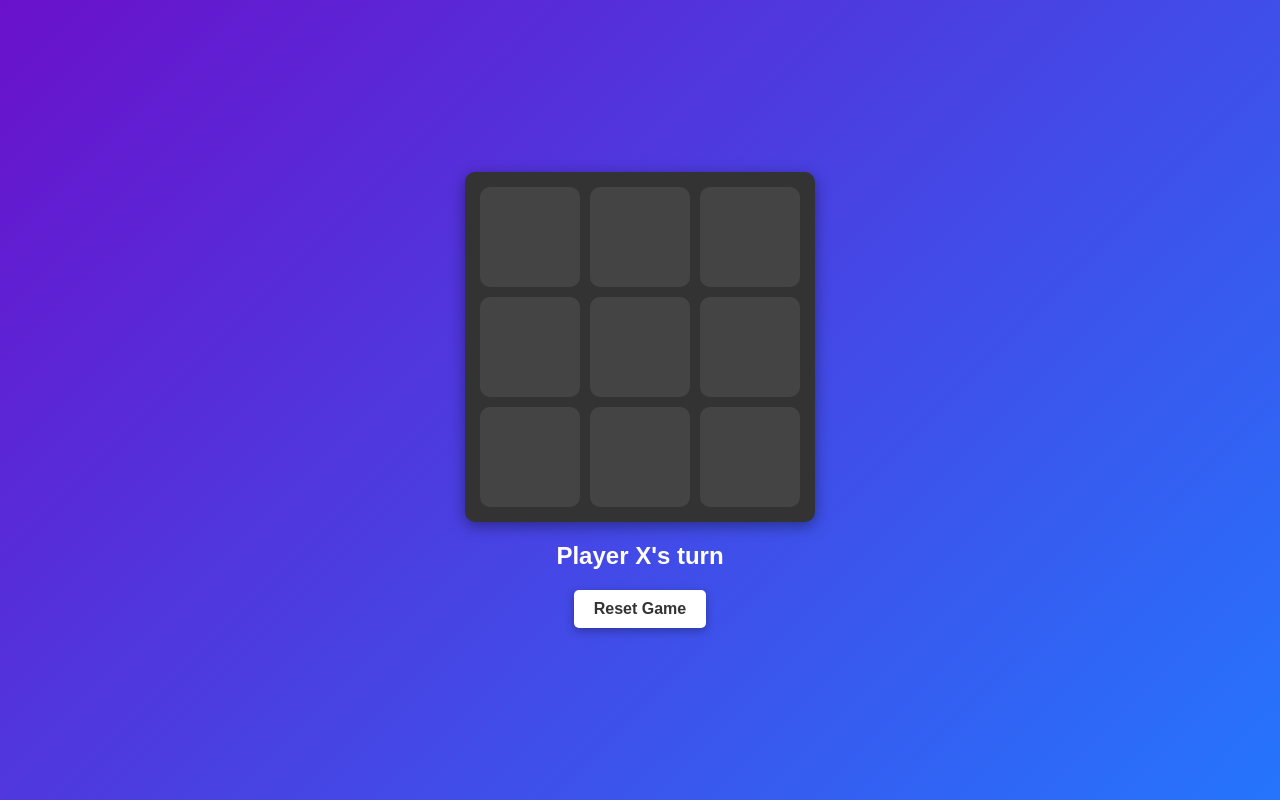
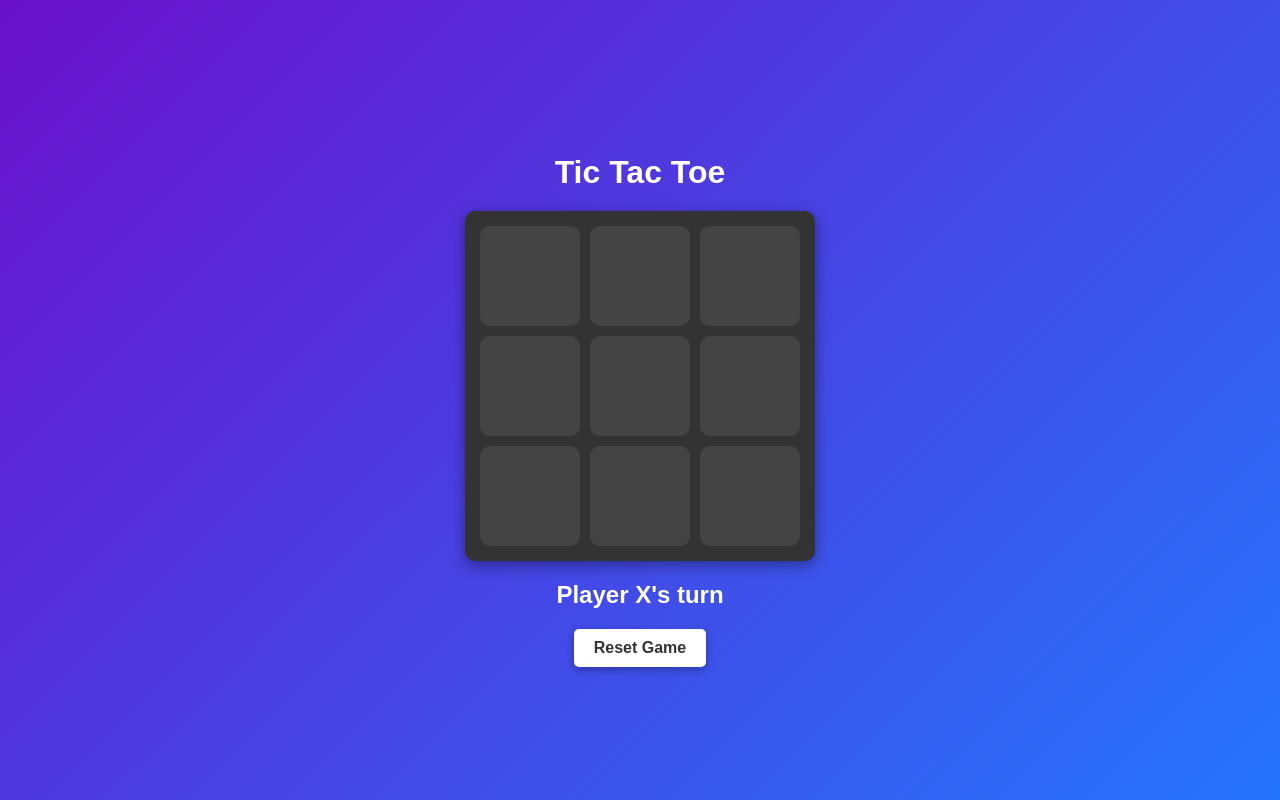
Before and after one commit to Mahesh085/TIC-TAK-TOE, a plain HTML site: page index.html in a window 1280 px wide. Drawn offline with Linux system fonts and the light colour scheme.

Commit message:
Update index.html

```diff
--- a/index.html
+++ b/index.html
@@ -17,6 +17,10 @@
     }
     .container {
       text-align: center;
+    }
+    h1 {
+      margin-bottom: 20px;
+      font-size: 2em;
     }
     .game-board {
       display: grid;
@@ -70,6 +74,7 @@
 </head>
 <body>
   <div class="container">
+    <h1>Tic Tac Toe</h1>
     <div class="game-board" id="gameBoard">
       <div class="cell" data-index="0"></div>
       <div class="cell" data-index="1"></div>
@@ -106,7 +111,7 @@
     function handleCellPlayed(clickedCell, index) {
       board[index] = currentPlayer;
       clickedCell.innerHTML = currentPlayer;
-      clickedCell.classList.add(currentPlayer);  // Add a class based on the player (X or O)
+      clickedCell.classList.add(currentPlayer);
     }
 
     function handlePlayerChange() {
@@ -162,8 +167,4 @@
       });
     }
 
-    gameBoard.addEventListener('click', handleCellClick);
-    statusDisplay.innerHTML = `Player ${currentPlayer}'s turn`;
-  </script>
-</body>
-</html>
+    gameBoard.addEventListener('
```
